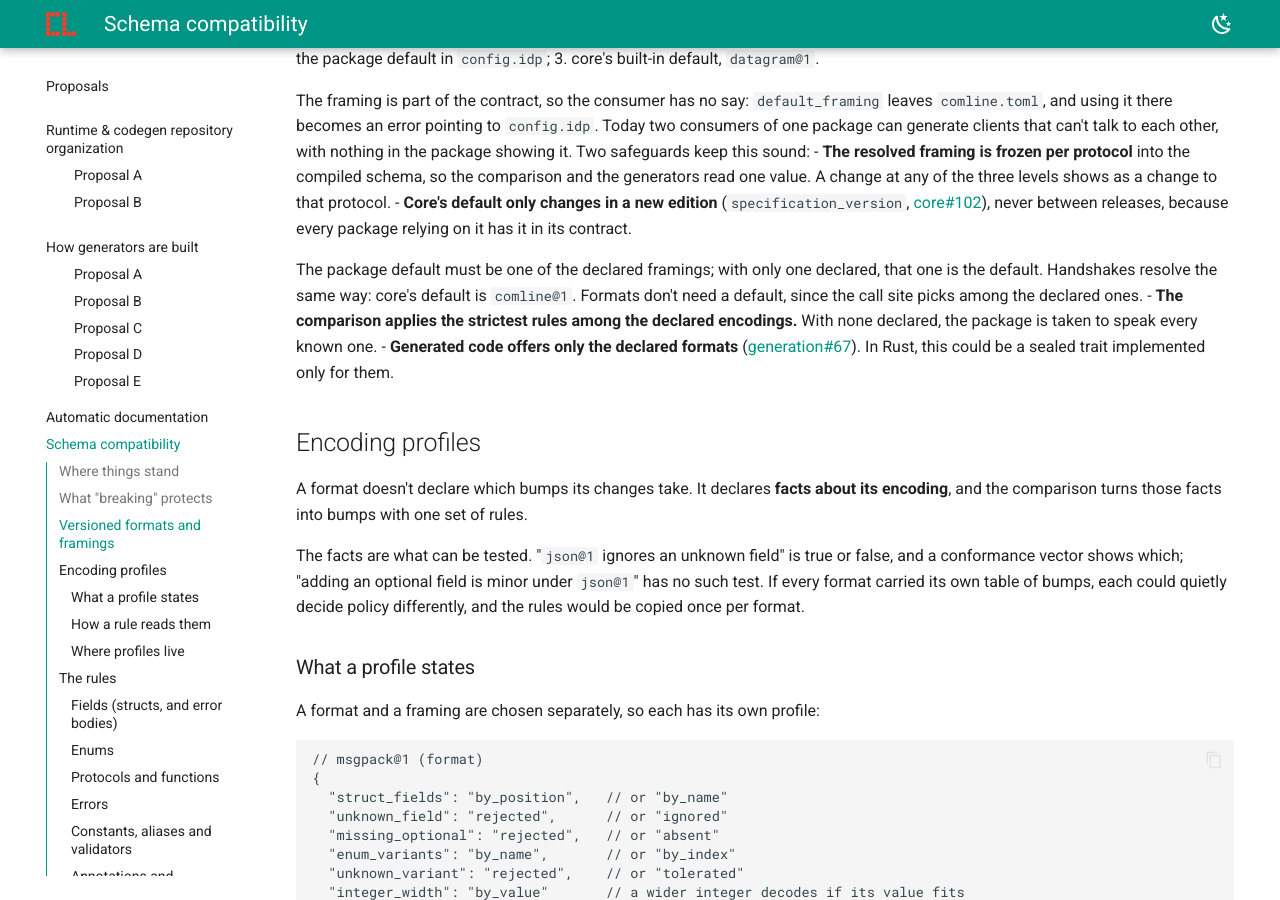
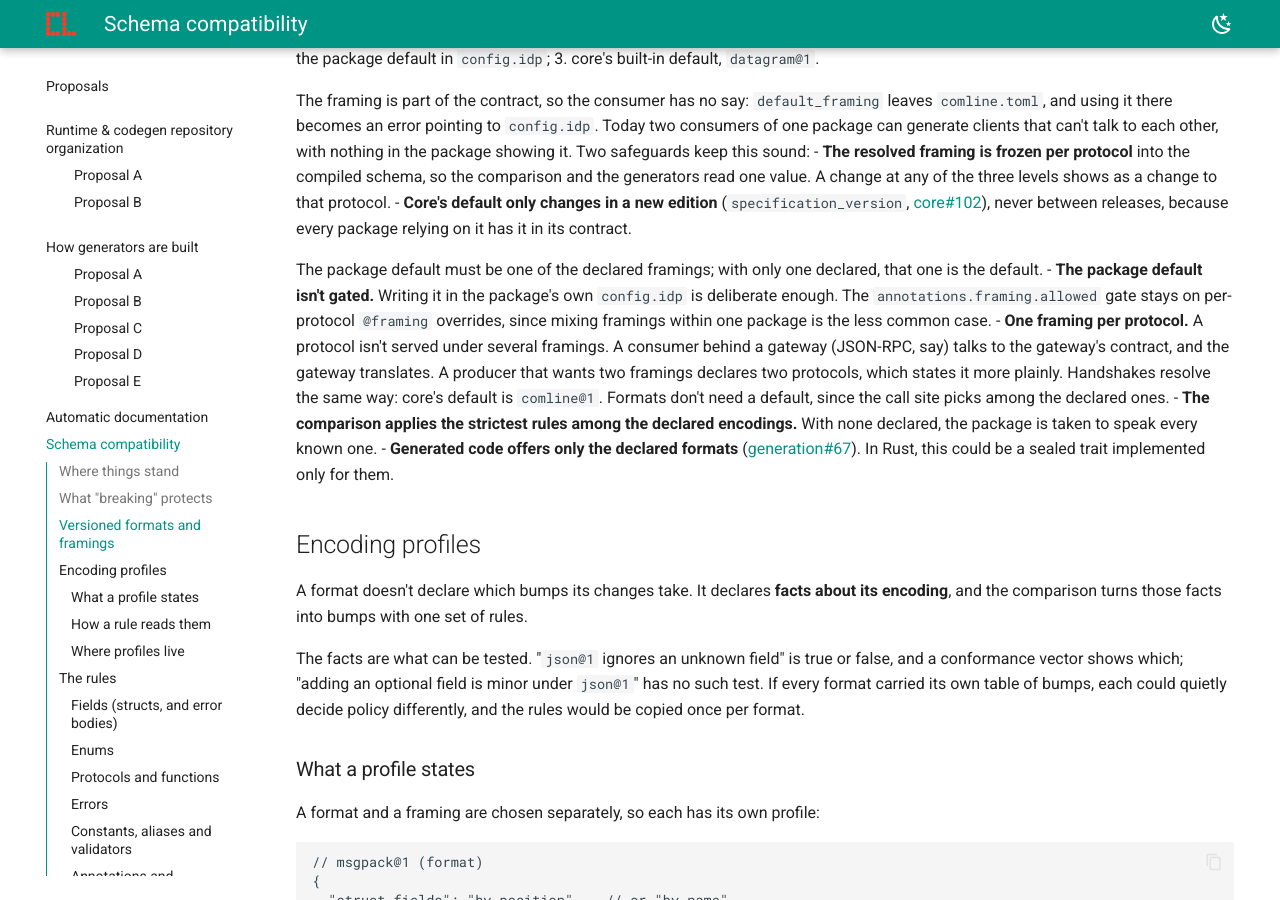
Before and after one commit to ComlineProject/docs, an MkDocs documentation site: the page built from docs/docs/proposals/schema-compatibility.md, in a window 1280 px wide and 900 px high, scrolled down 1987 px. Built offline with MkDocs 1.6.1 and Material for MkDocs 9.7.7, drawn with Linux system fonts in a browser that asks for light colours; the version menu is left out; some of the changed text lies outside the part shown.

Commit message:
proposals: no gate on the package framing default; one framing per protocol

```diff
--- a/docs/docs/proposals/schema-compatibility.md
+++ b/docs/docs/proposals/schema-compatibility.md
@@ -113,7 +113,15 @@ package must say which ones it speaks.
     contract.
 
   The package default must be one of the declared framings; with only one
-  declared, that one is the default. Handshakes resolve the same way: core's
+  declared, that one is the default.
+  - **The package default isn't gated.** Writing it in the package's own
+    `config.idp` is deliberate enough. The `annotations.framing.allowed` gate
+    stays on per-protocol `@framing` overrides, since mixing framings within
+    one package is the less common case.
+  - **One framing per protocol.** A protocol isn't served under several
+    framings. A consumer behind a gateway (JSON-RPC, say) talks to the
+    gateway's contract, and the gateway translates. A producer that wants two
+    framings declares two protocols, which states it more plainly. Handshakes resolve the same way: core's
   default is `comline@1`. Formats don't need a default, since the call site
   picks among the declared ones.
 - **The comparison applies the strictest rules among the declared
```
Also changed, not shown: other parts of docs/docs/proposals/schema-compatibility.md (+0 -9 lines).
